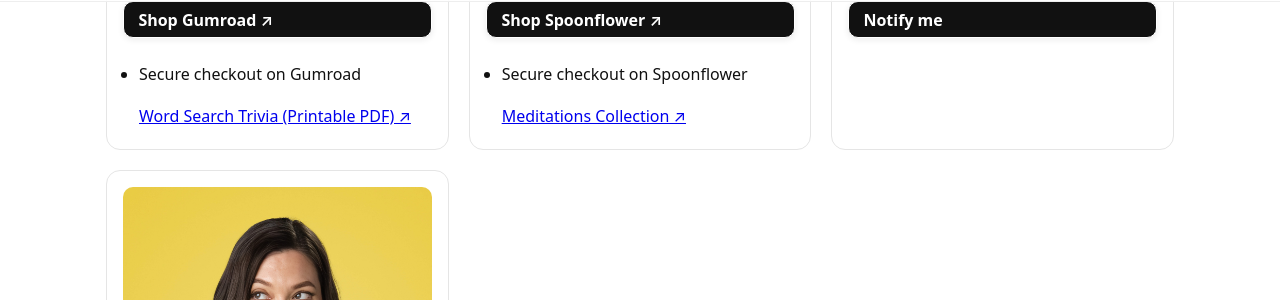
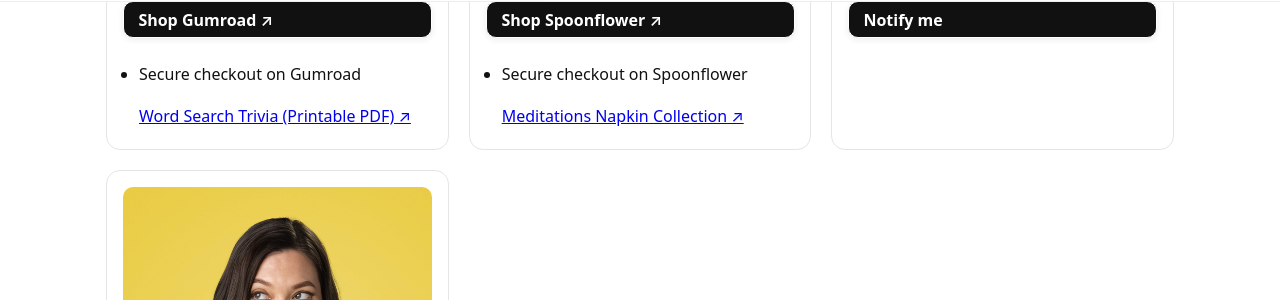
Before and after one commit to MoxieColor/moxiecolor, a Jekyll site: the page built from pages/shop.md, in a window 1280 px wide and 900 px high, scrolled down 579 px. Shown: the part 155-455 px from the top of the window. Built offline with Jekyll 4.4.1, drawn with Linux system fonts in a browser that asks for light colours.

Commit message:
Update storefronts.yml

```diff
--- a/_data/storefronts.yml
+++ b/_data/storefronts.yml
@@ -16,7 +16,7 @@
   url: "https://www.spoonflower.com/profiles/moxiecolor"
   image: "/assets/images/stores/Spoonflower3.png"
   featured:
-    - title: "Meditations Collection"
+    - title: "Meditations Napkin Collection"
       url: "https://www.spoonflower.com/en/collections/759238-meditations-by-moxiecolor?productType=HOME_GOOD_COCKTAIL_NAPKIN"
       image: "/assets/images/stores/Spoonflower3.png"
 
```
